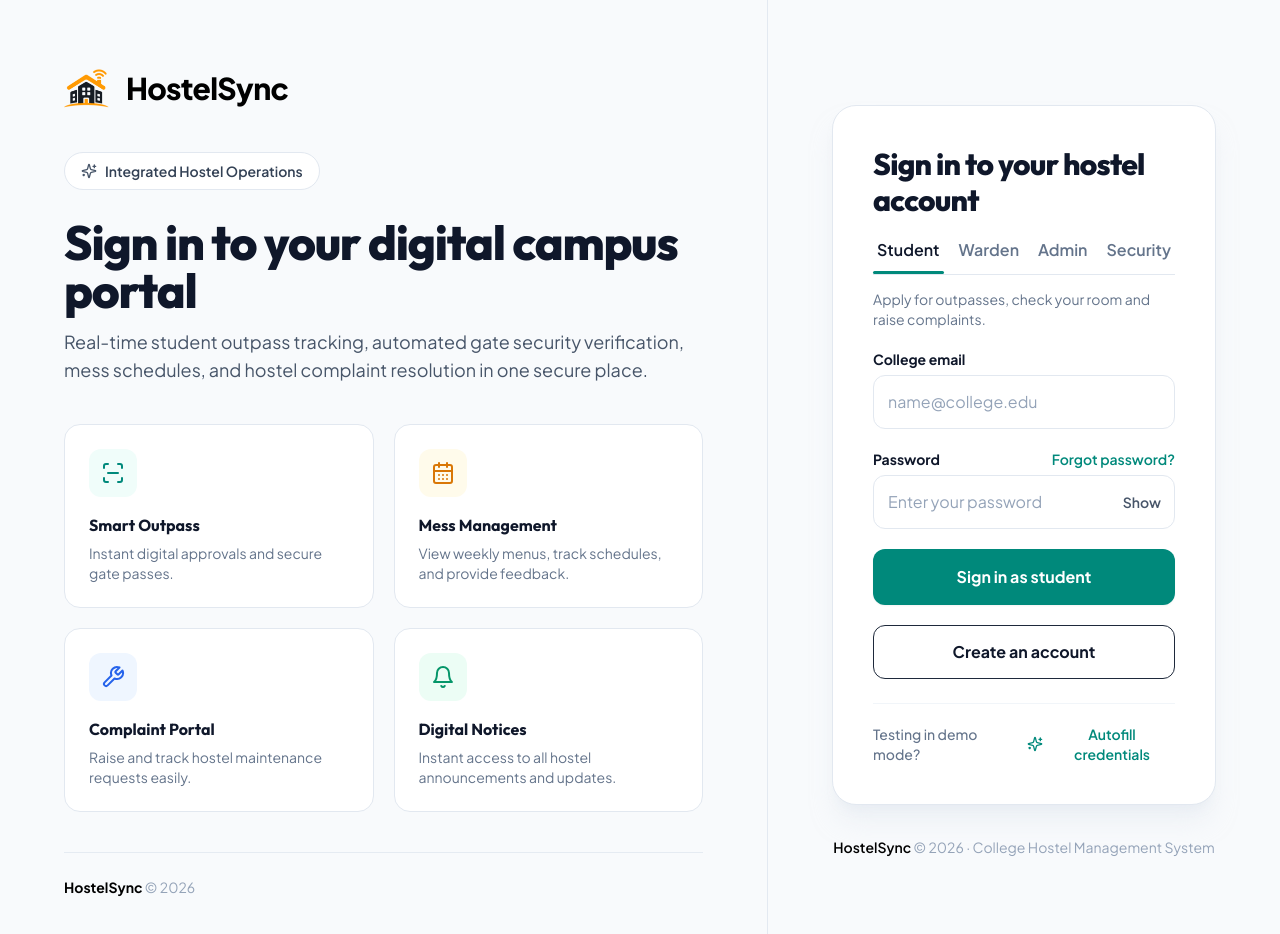
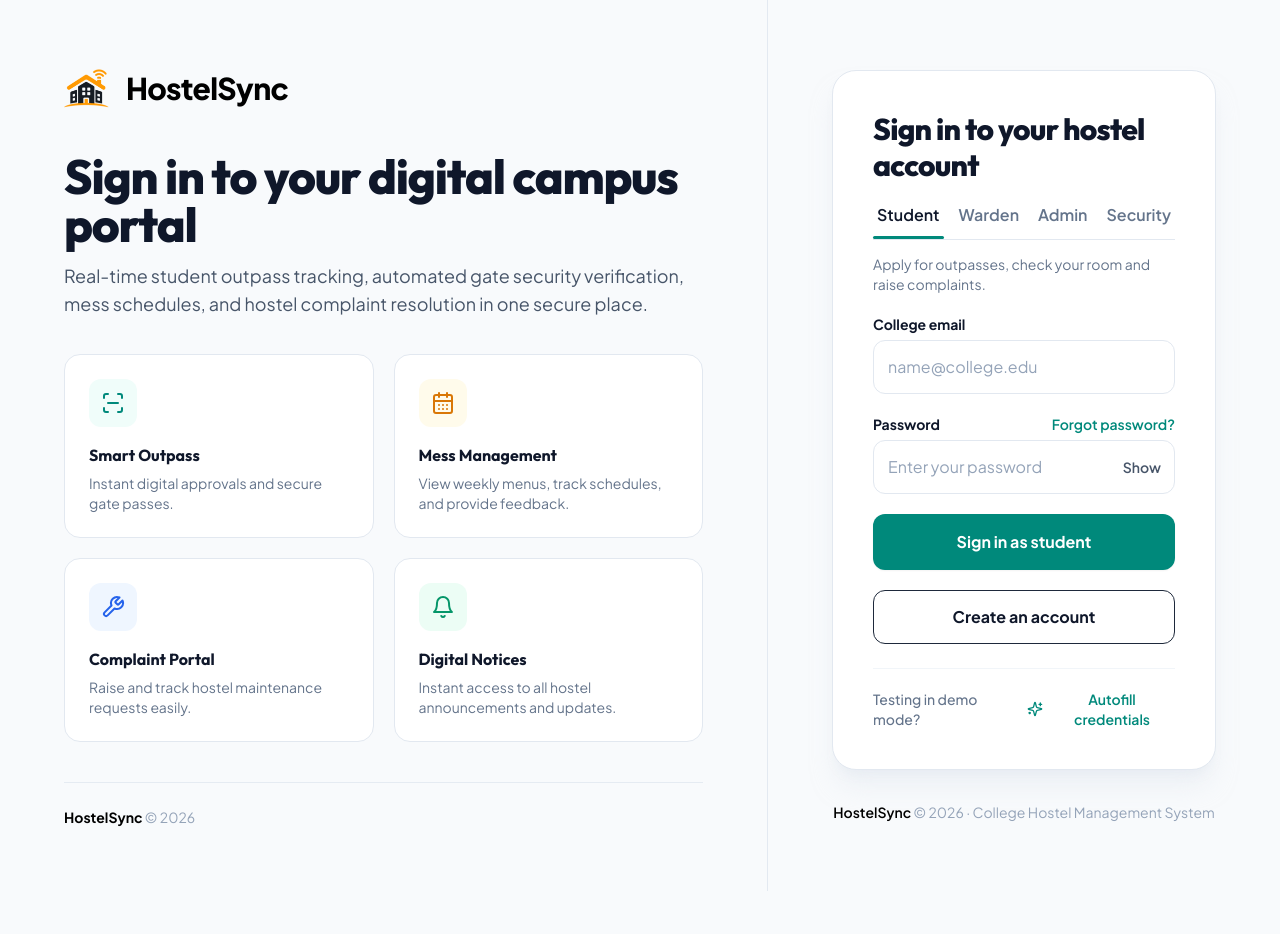
Before and after one commit to bm100695-cpu/HostelSync, a React (Vite) app in the folder frontend/: page /login in a window 1280 px wide. Shown: the top 934 px of the page. After the commit the page ends 891 px from the top, so only its background shows below. Built offline with nearby package versions, Linux system fonts and the light colour scheme; no server answers.

Commit message:
Remove Integrated Hostel Operations badge from login page

```diff
--- a/frontend/src/pages/auth/Login.jsx
+++ b/frontend/src/pages/auth/Login.jsx
@@ -149,13 +149,7 @@ export const Login = () => {
           </div>
 
           {/* Center Content / Highlights */}
-          <div className="space-y-7 my-auto">
-            {/* Pill Badge */}
-            <div className="inline-flex items-center gap-2 px-4 py-2 rounded-full bg-white border border-slate-200 text-slate-700 text-xs sm:text-sm font-semibold shadow-xs">
-              <Sparkles className="w-4 h-4 text-slate-600" />
-              <span>Integrated Hostel Operations</span>
-            </div>
-
+          <div className="space-y-6 my-auto">
             {/* Heading & Subtitle */}
             <div className="space-y-3.5">
               <h2 className="text-3xl xl:text-5xl font-extrabold tracking-tight text-slate-900 leading-[1.18]">
```
